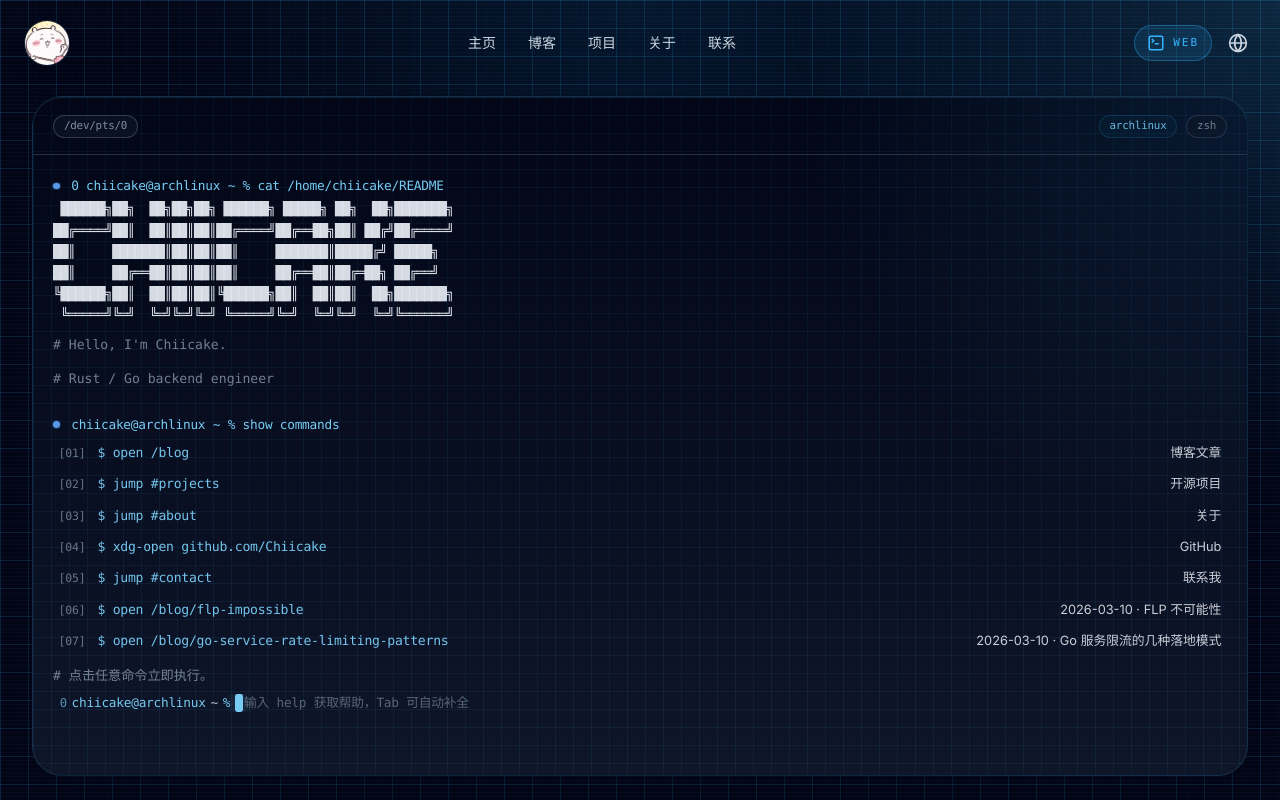
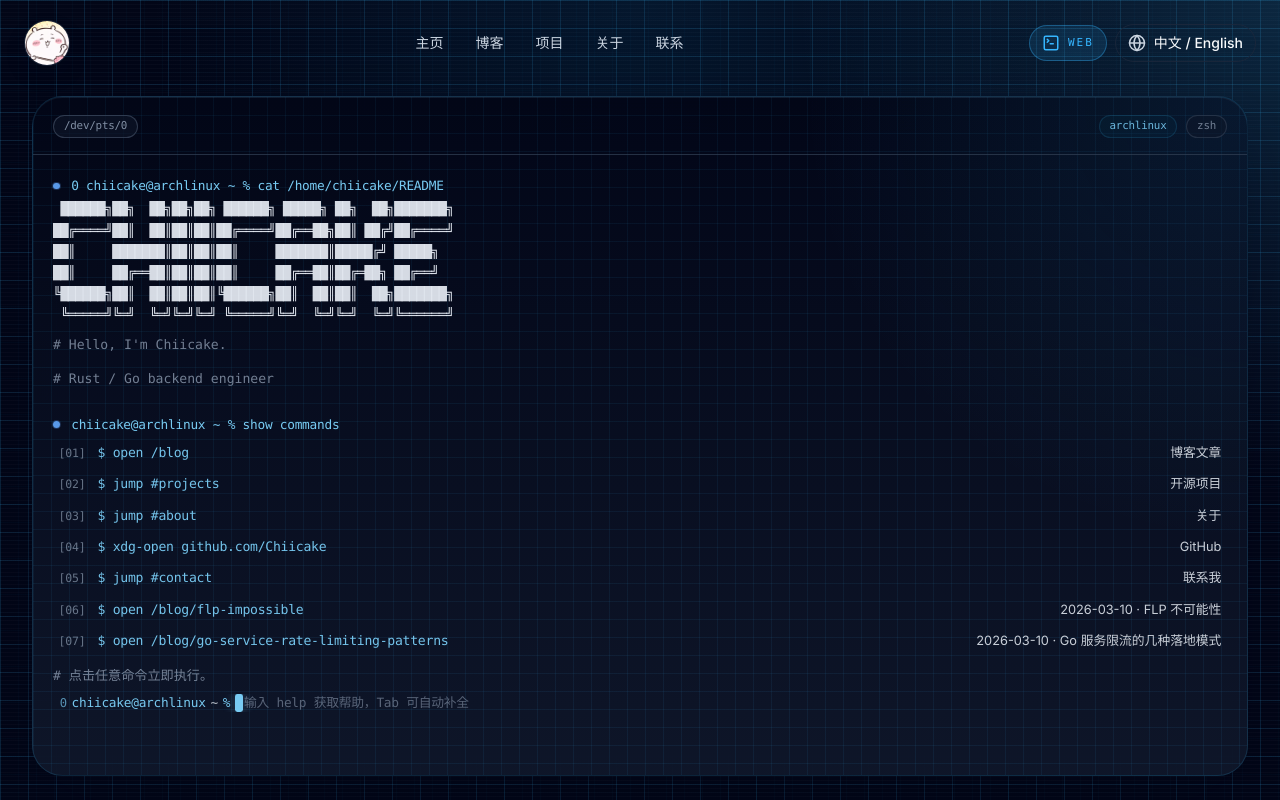
Before and after one commit to Chiicake/Chiicake.github.io, a React (Vite) app: page /#/cli in a window 1280 px wide. Built offline with nearby package versions, Linux system fonts and the light colour scheme.

Commit message:
Make the language switcher more visible

```diff
--- a/src/components/layout/Header.tsx
+++ b/src/components/layout/Header.tsx
@@ -190,11 +190,12 @@ export function Header() {
 
           <button
             onClick={toggleLang}
-            className="p-2 rounded-full text-[var(--color-text-secondary)] hover:bg-gray-100 dark:hover:bg-slate-800 transition-colors"
+            className="inline-flex items-center gap-2 rounded-full border border-gray-200/80 px-3 py-2 text-[var(--color-text-secondary)] transition-colors hover:bg-gray-100 dark:border-slate-800/80 dark:hover:bg-slate-800"
             aria-label={t('common.switchLang')}
             title={t('common.switchLang')}
           >
-            <Globe size={20} />
+            <Globe size={18} />
+            <span className="text-sm font-medium text-[var(--color-text-primary)]">中文 / English</span>
           </button>
 
           <button
```
